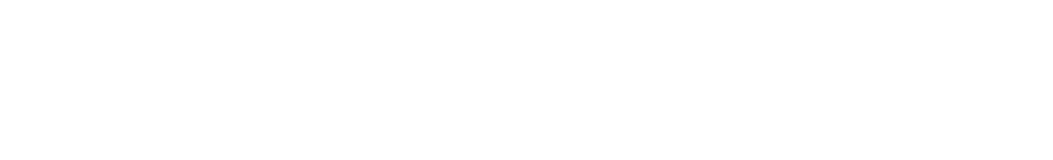
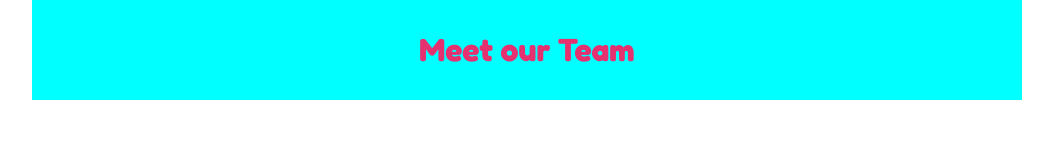
Before and after one commit to l3onWD/html-css-float-cards, a plain HTML site: page index.html in a window 1280 px wide. Shown: the whole page, without its empty margins (113-1166 px from the left). Drawn offline with Linux system fonts and the light colour scheme.

Commit message:
added header style

```diff
--- a/css/style.css
+++ b/css/style.css
@@ -2,6 +2,7 @@
 :root {
     --color-text: #e53170;
     --color-link: #399ada;
+    --header-height: 100px;
 }
 
 
@@ -16,6 +17,10 @@ body {
     font-family: 'Fredoka', sans-serif;
 }
 
+h1 {
+    color: var(--color-text);
+}
+
 
 /* Utils */
 .container {
@@ -26,4 +31,12 @@ body {
 /* Layout */
 
 
-/*  */
+/*==================================*/
+
+/* Header */
+#main-header {
+    height: var(--header-height);
+    background-color: aqua;
+    text-align: center;
+    line-height: var(--header-height);
+}
--- a/index.html
+++ b/index.html
@@ -22,9 +22,9 @@
         <div class="container">
 
             <!-- Main Header -->
-            <header>
+            <header id="main-header">
 
-                <h1></h1>
+                <h1>Meet our Team</h1>
 
             </header>
 
```
